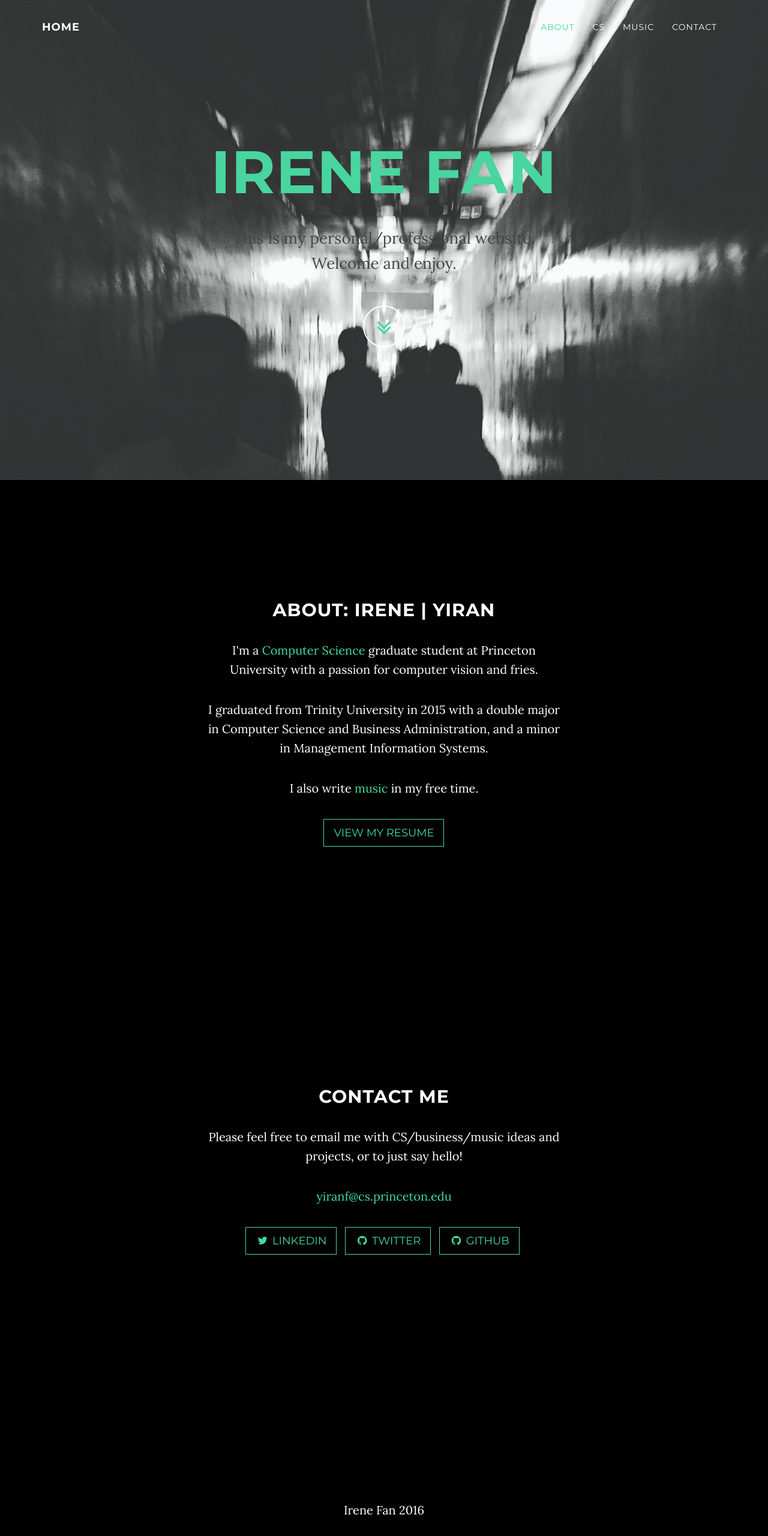
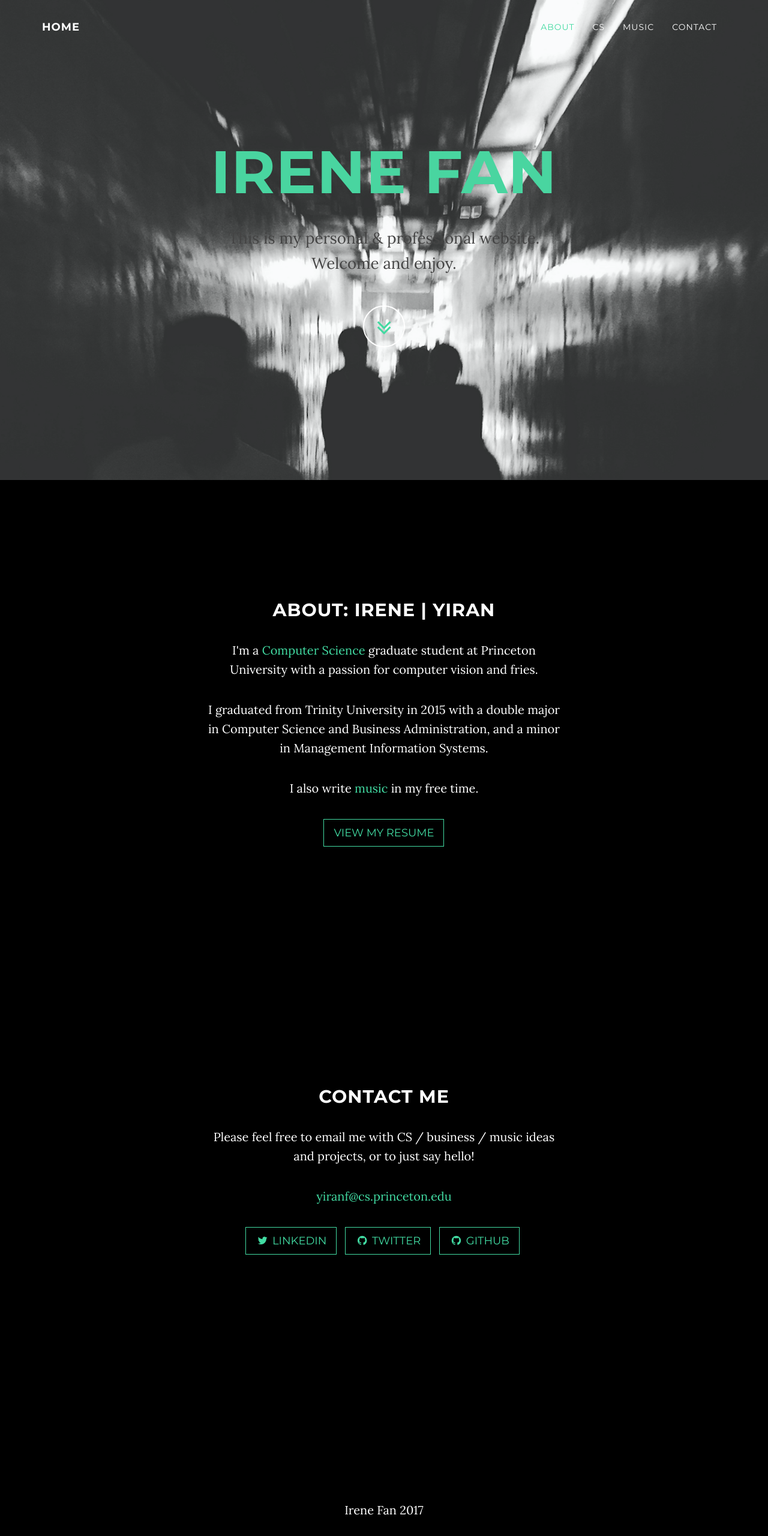
Before and after one commit to irenef/website, a website: page index.html in a window 1280 px wide. Shown: the whole page at 60% size. Drawn offline with nearby package versions, Linux system fonts and the light colour scheme; some packages are replaced by stand-ins of ours.

Commit message:
minor formatting changes

```diff
--- a/index.html
+++ b/index.html
@@ -90,7 +90,7 @@
                     <div class="col-md-8 col-md-offset-2">
 
                         <h1 class="brand-heading" style="padding-top:10px;color:#49D5A0">Irene Fan</h1>
-                        <p class="intro-text" style="color:#444">This is my personal/professional website.
+                        <p class="intro-text" style="color:#444">This is my personal & professional website.
                             <br>Welcome and enjoy.</p>
                         <a href="#about" class="btn btn-circle page-scroll" style="color:#42DAA1">
                             <i class="fa fa-angle-double-down animated" style="color:42DAA1"></i>
@@ -119,7 +119,7 @@
         <div class="row">
             <div class="col-lg-8 col-lg-offset-2">
                 <h2>Contact Me</h2>
-                <p>Please feel free to email me with CS/business/music ideas and projects, or to just say hello!</p>
+                <p>Please feel free to email me with CS / business / music ideas and projects, or to just say hello!</p>
                 <p><a href="mailto:yiranf@cs.princeton.edu">yiranf@cs.princeton.edu</a>
                 </p>
                 <ul class="list-inline banner-social-buttons">
@@ -142,7 +142,7 @@
     <!-- Footer -->
     <footer>
         <div class="container text-center">
-            <p>Irene Fan 2016</p>
+            <p>Irene Fan 2017</p>
         </div>
     </footer>
 
```
